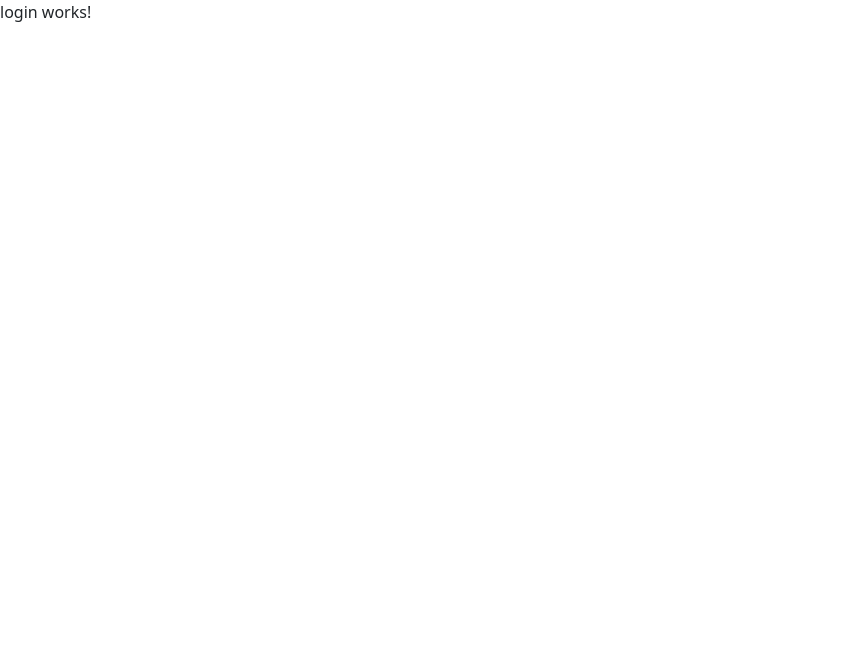
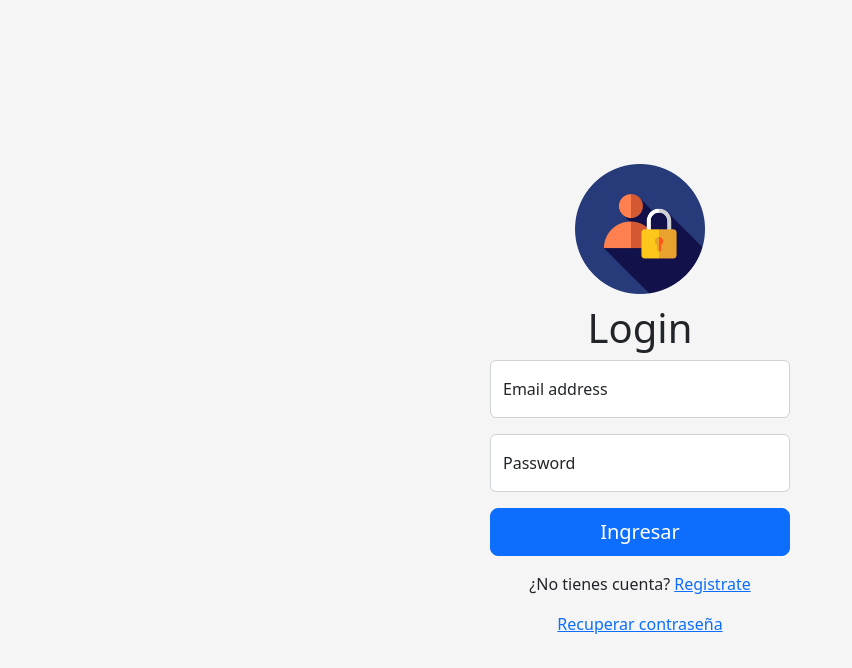
Before and after one commit to SanchezEmir/forms-firebase-angular, an Angular app: page /login in a window 1280 px wide. Shown: the top 668 px of the page, without its empty margins (0-852 px from the left). Built offline with nearby package versions, Linux system fonts and the light colour scheme.

Commit message:
diseño del componente login

```diff
--- a/src/app/components/login/login.component.html
+++ b/src/app/components/login/login.component.html
@@ -1 +1,21 @@
-<p>login works!</p>
+<div class="wrapper">
+  <div class="body">
+    <img class="logo" src="../../../assets/img/login.png" alt="Login">
+    <h1>Login</h1>
+    <form>
+      <div class="form-floating mb-3">
+        <input type="email" class="form-control"  placeholder="name@example.com">
+        <label >Email address</label>
+      </div>
+      <div class="form-floating mb-3">
+        <input type="password" class="form-control"  placeholder="Password">
+        <label >Password</label>
+      </div>
+      <div class="d-grid gap-2">
+        <button class="btn btn-primary btn-lg" type="button">Ingresar</button>
+      </div>
+      <p class="mt-3">¿No tienes cuenta? <a routerLink="/registrar-usuario">Registrate</a></p>
+      <a class="mt-3" routerLink="/recuperar-password">Recuperar contraseña</a>
+    </form>
+  </div>
+</div>
--- a/src/styles.css
+++ b/src/styles.css
@@ -1 +1,34 @@
 /* You can add global styles to this file, and also import other style files */
+
+html, body {
+  height: 100%;
+}
+
+.wrapper {
+  display: flex;
+  align-items: center;
+  justify-content: center;
+  height: 100%;
+  background-color: #f5f5f5;
+}
+
+.logo {
+  height: 130px;
+  margin-bottom: 10px;
+}
+
+.body {
+  width: 100%;
+  max-width: 330px;
+  margin: auto;
+  padding: 15px;
+  text-align: center;
+}
+
+.form-floating {
+  text-align: start;
+}
+
+.errorLabel {
+  margin-left: 5px;
+}
```
Also changed, not shown: src/assets/img/login.png (added).
